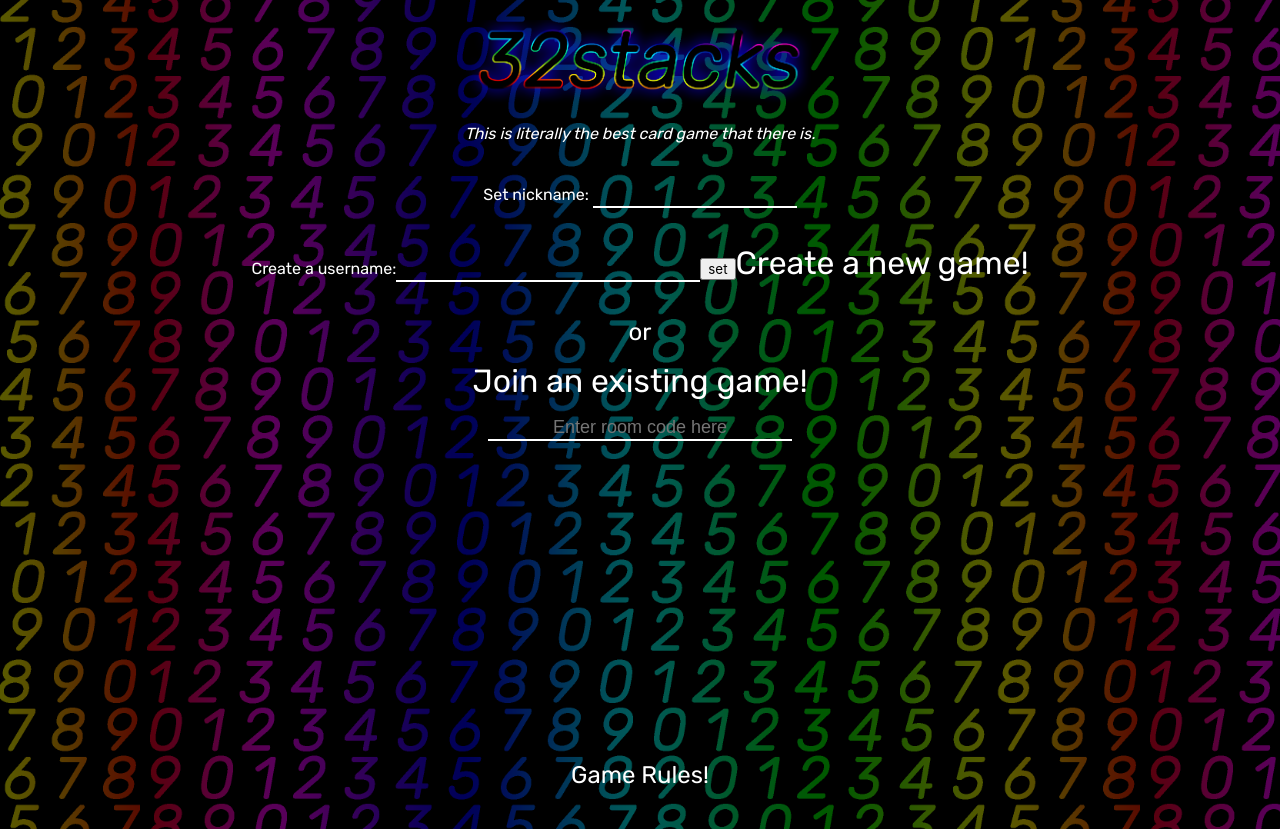
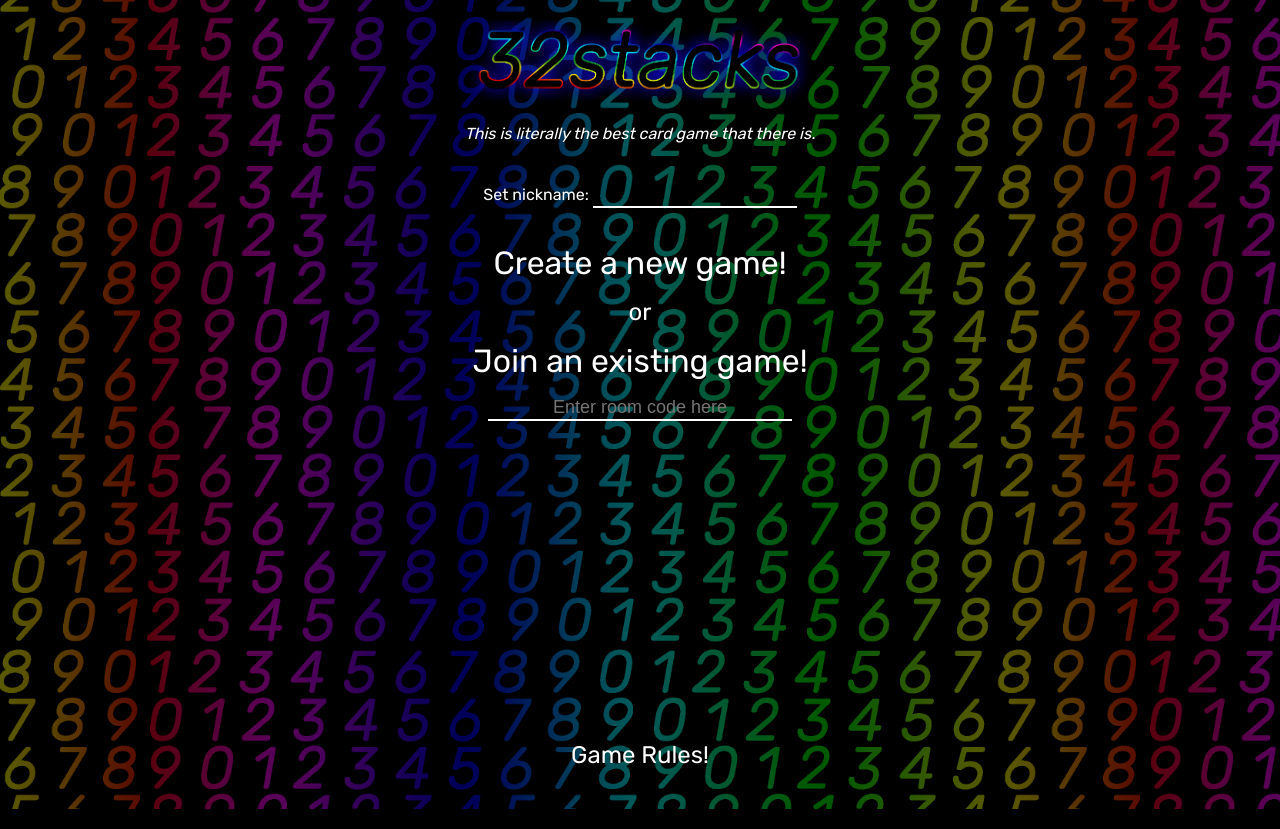
Before and after one commit to EricNavar/32-stacks, a React (Create React App) app: page / in a window 1280 px wide. Built offline with nearby package versions, Linux system fonts and the light colour scheme.

Commit message:
home page fixeroni

```diff
--- a/src/Home.js
+++ b/src/Home.js
@@ -34,9 +34,6 @@ function Home(props) {
         <p></p>
 
         <div>
-          <label for="name">Create a username:</label>
-          <input type="text" id="name" name="name" required minlength="4" maxlength="8" size="10"/>
-          <button>set</button>
             {/* eslint-disable-next-line jsx-a11y/anchor-is-valid*/}
             <a href={`/play/${generateRoomCode()}`}>Create a new game!</a>
         </div>
```
